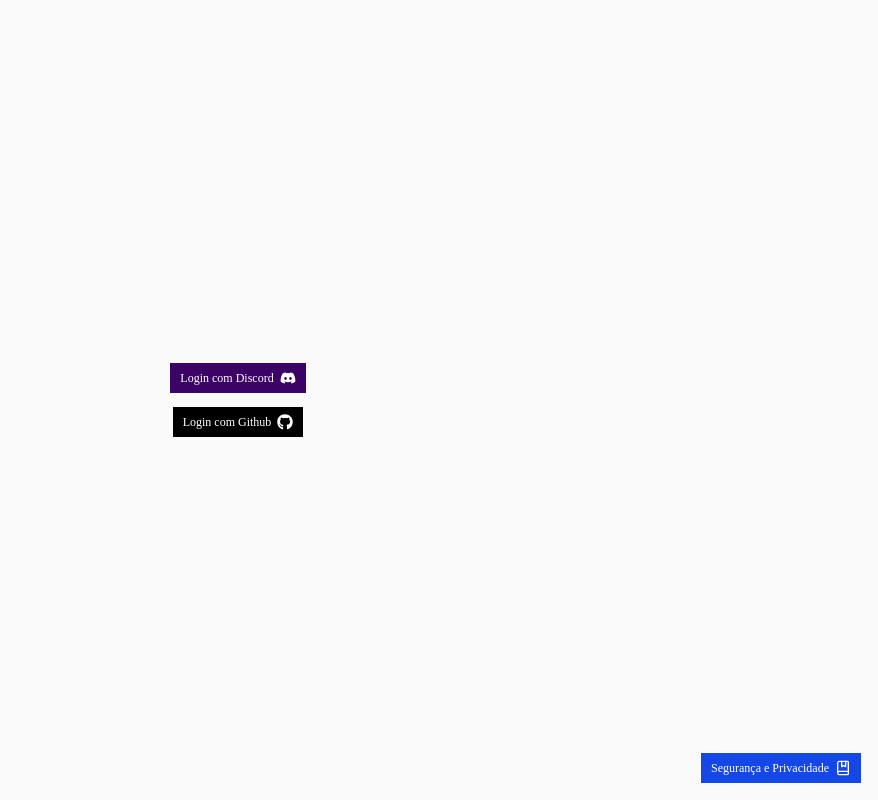
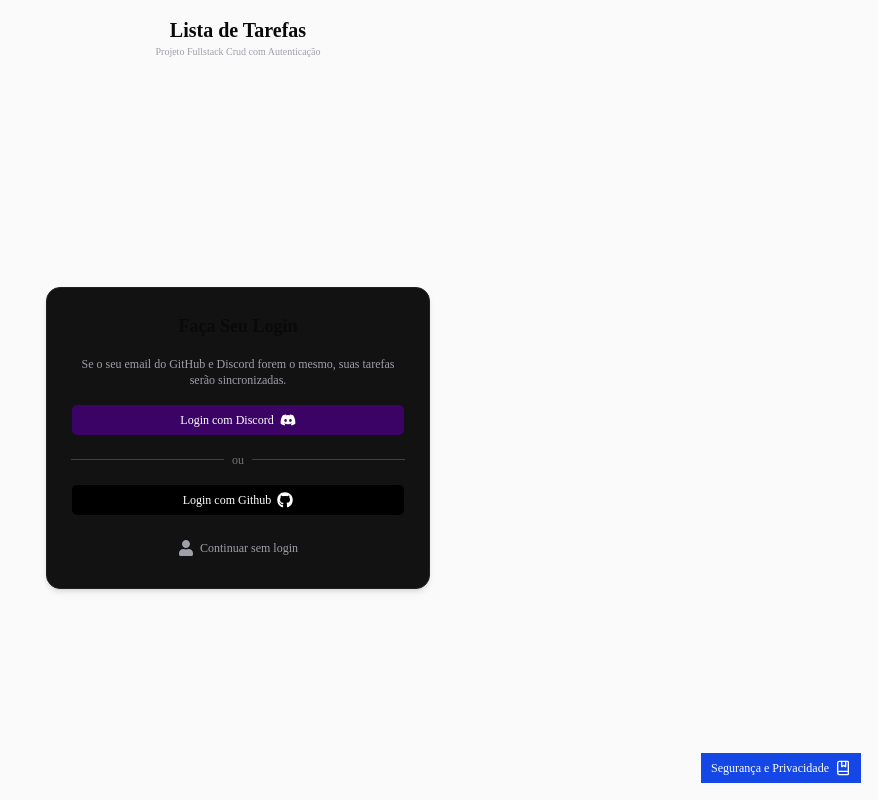
Before and after one commit to guistumpf/lista-sql, a Next.js app: page /login in a window 1280 px wide. Shown: the whole page, without its empty margins (402-1280 px from the left). Built offline with nearby package versions, Linux system fonts and the light colour scheme; no server answers.

Commit message:
avanços na tela de login, diria que está pronta. falta fazer a parte anonima do projeto. e depois arrumar os apps de auth

```diff
--- a/app/Page/Render.tsx
+++ b/app/Page/Render.tsx
@@ -5,7 +5,7 @@ import CampoTarefa from "@/app/components/InputAdd";
 import { ReactNode, useState } from "react";
 import Adicionar from "@/app/actions";
 import { useRouter } from "next/navigation";
-import { BadgePlus, Info, LogOut, Moon, Plus, SquarePlus, Sun } from "lucide-react";
+import { Info, LogOut, Moon, SquarePlus, Sun } from "lucide-react";
 import {
   DropdownMenu,
   DropdownMenuContent,
@@ -15,14 +15,12 @@ import {
 } from "@/components/ui/dropdown-menu";
 import { useTheme } from "next-themes";
 import { createClient } from "@/utils/supabase/client";
-import { json } from "stream/consumers";
 import Clear from "../components/ClearButton";
-import { Dialog, DialogContent, DialogDescription, DialogHeader, DialogTitle, DialogTrigger } from "@/components/ui/dialog";
+import { Dialog, DialogContent, DialogDescription, DialogHeader, DialogTitle } from "@/components/ui/dialog";
 import { TbSourceCode } from "react-icons/tb";
-import { SiLucide, SiNextdotjs, SiShadcnui } from "react-icons/si";
-import { RiEmotionHappyLine, RiSupabaseFill } from "react-icons/ri";
+import { SiLucide, SiNextdotjs, SiShadcnui, SiTailwindcss } from "react-icons/si";
+import { RiSupabaseFill } from "react-icons/ri";
 import { IoLogoVercel } from "react-icons/io5";
-import { BiLogoPostgresql } from "react-icons/bi";
 import { FaGithub } from "react-icons/fa";
 const supabase = await createClient()
 const { data: { user } } = await supabase.auth.getUser()
@@ -54,10 +52,8 @@ async function  logOut() {
   }
     }
 
-console.log(user?.user_metadata)
- const name = user?.user_metadata.full_name
-const picture = user?.user_metadata.picture || user?.user_metadata.avatar_url
-console.log(picture)
+const name = user?.user_metadata.full_name
+const picture = user?.user_metadata.avatar_url || user?.user_metadata.picture
   return (
     <>
   {/* DropDown menu user */}
@@ -106,7 +102,7 @@ console.log(picture)
                 <p className="">Dessa vez é um crud! </p>
 <p className="mt-2">Meu maior projeto até aqui! :)</p>
 <h1 className="mt-1">Sistema de autenticação fornecido pelo discord, eu não tenho acesso as suas mensagens</h1>
-
+<h1 className="mt-1 mb-1 text-[10px]">*Toda a UI do projeto foi feita com Shadcn, Tailwind, React Icons e Lucide</h1>
                 <a href="https://github.com/guistumpf/lista-sql" className="w-fit block">
                   <TbSourceCode className="text-2xl mt-2 mb2 cursor-pointer" title="Código Fonte" />
                 </a>
@@ -117,7 +113,9 @@ console.log(picture)
                   <RiSupabaseFill className="text-2xl" title="Supabase" />
                   <SiShadcnui className="text-2xl" title="Shadcn/ui" />
                   <IoLogoVercel className="text-2xl" title="Vercel" />
-                  <SiLucide className="text-2xl" title="Lucide Icons"/> </div>
+                  <SiLucide className="text-2xl" title="Lucide Icons"/>
+                  <SiTailwindcss className="text-2xl" title="Tailwind Css"/>
+                  </div>
               </DialogDescription>
     </DialogHeader>
   </DialogContent>
--- a/app/globals.css
+++ b/app/globals.css
@@ -122,7 +122,7 @@
     @apply border-border outline-ring/50;
   }
   body {
-    @apply bg-background text-foreground;
+    @apply bg-background text-foreground min-h-screen;
   }
   button:not(:disabled),
   [role="button"]:not(:disabled) {
--- a/app/login/page.tsx
+++ b/app/login/page.tsx
@@ -3,6 +3,7 @@ import { Button } from '@/components/ui/button'
 import { Dialog, DialogContent, DialogDescription, DialogHeader, DialogTitle, DialogTrigger } from '@/components/ui/dialog'
 import { createClient } from '@/utils/supabase/client'
 import { BookMarked } from 'lucide-react'
+import { FaUser, FaUserNinja, FaUserSecret } from 'react-icons/fa'
 import { FaDiscord, FaGithub } from 'react-icons/fa'
 
 export default function Login() {
@@ -27,21 +28,89 @@ async function loginWithGithub() {
   return(
     <>
 
+    <div className="h-screen flex flex-col">
 
+  {/* topo */}
+  <div className="p-4 flex justify-center flex-col">
+    <h1 className="text-xl font-semibold flex justify-center">Lista de Tarefas</h1>
+  <h3 className="text-[10px] text-zinc-400 text-center">
+    Projeto Fullstack Crud com Autenticação
+    </h3>
+  </div>
 
-    <div className='flex flex-col items-center justify-center min-h-screen gap-3'>
-      <Button onClick={loginWithDiscord} className='bg-purple-950 text-white hover:bg-[#fafafa] hover:text-black'>Login com Discord <FaDiscord/></Button>
-      <Button onClick={loginWithGithub} className='bg-black text-white hover:bg-[#fafafa] hover:text-black size-2xl'>Login com Github <FaGithub/></Button>
-    </div>
+  {/* centro */}
+  <div className="flex-1 flex items-center justify-center">
+  <div className="bg-[#121212] p-6 rounded-xl border border-[#212122] shadow-md flex flex-col gap-4 w-full max-w-sm">
 
+    <h1 className="text-lg font-semibold text-center">
+      Faça Seu Login
+    </h1>
 
+    <h3 className="text-xs text-zinc-400 text-center  ">
+      Se o seu email do GitHub e Discord forem o mesmo, suas tarefas serão sincronizadas.
+    </h3>
 
+    <Button
+      onClick={loginWithDiscord}
+      className="w-full bg-purple-950 text-white hover:bg-[#fafafa] hover:text-black rounded-sm"
+    >
+      Login com Discord <FaDiscord />
+    </Button>
+
+    <div className="flex items-center gap-2 ">
+  <div className="flex-1 h-px bg-zinc-700" />
+  <span className="text-xs text-zinc-500">ou</span>
+  <div className="flex-1 h-px bg-zinc-700" />
+</div>
+
+    <Button
+      onClick={loginWithGithub}
+      className="w-full bg-black text-white hover:bg-[#fafafa] hover:text-black rounded-sm"
+    >
+      Login com Github <FaGithub />
+    </Button>
+
+<div className="text-center">
+<Dialog>
+  <DialogTrigger>
+    <Button
+    variant="ghost"
+    className="text-xs text-zinc-400 hover:text-white rounded-sm "
+  >
+  <FaUser /> Continuar sem login
+   </Button>
+
+  </DialogTrigger>
+  <DialogContent>
+    <DialogHeader>
+      <DialogTitle>Entrar Anonimamente</DialogTitle>
+      <DialogDescription>
+        <h1 className='font-bold text-m'>Quer explorar a lista sem login? Essa alternativa existe!</h1>
+        <h1 className='mt-1 '>Pórem vale ressaltar que suas tarefas não serão sincronizadas.
+        <h1>
+            É uma aplicação com visual identico ao da lista com login, porém com usestorage, ou seja, ficará salvo somente no seu navegador.
+          </h1>
+        </h1>
+<div className='mt-3'>
+          <Button className='rounded-sm hover:bg-[#26282A] hover:text-white' > <FaUserSecret/> Entre sem Login</Button>
+</div>
+      </DialogDescription>
+    </DialogHeader>
+  </DialogContent>
+</Dialog>
+</div>
+  </div>
+</div>
+
+</div>
+
+    {/* Dialog */}
     <div className='fixed bottom-4 right-4 z-50'>
        <Dialog>
   <DialogTrigger className=''><Button className='bg-blue-700 text-white hover:bg-[#fafafa] hover:text-black'>Segurança e Privacidade<BookMarked /></Button></DialogTrigger>
   <DialogContent>
     <DialogHeader>
-      <DialogTitle>Segurança dos seus dado</DialogTitle>
+      <DialogTitle>Segurança dos seus dados</DialogTitle>
       <DialogDescription>
        Olá! Esse projeto possui duas alternativas de login, o que pode causar preocupações com dados e senhas.
       </DialogDescription>
@@ -53,7 +122,7 @@ passa pelas mãos do próprio supabase em comunição com o Discord/Github.
       </DialogDescription>
     <DialogDescription>
 <h1 className='font-bold text-sm mt-1'>Sobre o processo de autenticação/conexão com a conta: </h1>
-<h1 className='mt-1'>Esse processo é feito com a criação de uma Aplicação/Bot Oauth, sob resposabilidade do provedor dessa aplicação. Após seu login, informações básicas (email, nome de usuário)
+<h1 className='mt-1'>Esse processo é feito com a criação de uma Aplicação/Bot Oauth, sob resposabilidade do provedor dessa aplicação. Após seu login, somente informações básicas (email, nome de usuário)
   ficam armazenadas no banco de dados do supabase, sendo utilizados para o seu login respectivamente.
 </h1>
     </DialogDescription>
@@ -75,7 +144,7 @@ text-decoration-line: underline'>Discord</a>} ou {<a href='https://docs.github.c
     {<a href='https://supabase.com/docs/guides/auth' className='text-decoration-line: underline'>Supabase Auth</a>} |
     {<a href='https://docs.discord.com/developers/topics/oauth2' className='text-decoration-line: underline'>Discord OAuth2</a>} |
      {<a href='https://docs.github.com/en/apps/oauth-apps/building-oauth-apps/authorizing-oauth-apps' className='text-decoration-line: underline'>Github Oauth</a>}
-
+    {<h1><a href='https://github.com/guistumpf/lista-sql' className='text-decoration-line: underline '>Código Fonte</a></h1>}
 
 
     </h1>
@@ -84,6 +153,9 @@ text-decoration-line: underline'>Discord</a>} ou {<a href='https://docs.github.c
   </DialogContent>
 </Dialog>
     </div>
+
+
+
     </>
   )
 }
```
